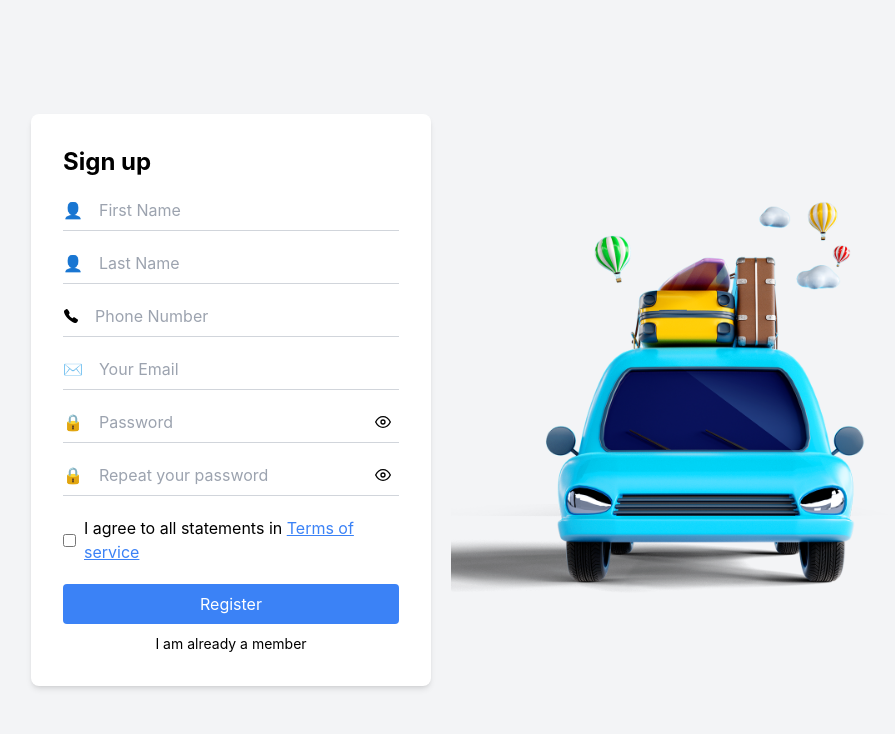
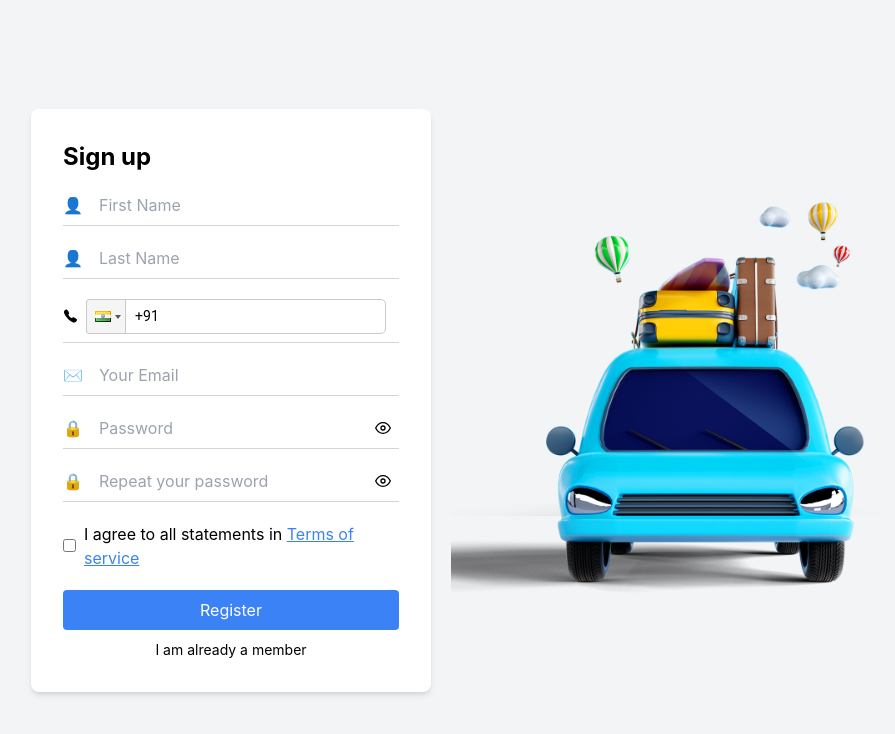
Before and after one commit to mdalishekh/Dock-OCR-AI, a React (Create React App) app: page /signup in a window 1280 px wide. Shown: the top 734 px of the page, without its empty margins (149-1044 px from the left). Built offline with nearby package versions, Linux system fonts and the light colour scheme.

Commit message:
updated code

```diff
--- a/package.json
+++ b/package.json
@@ -6,12 +6,16 @@
     "@testing-library/jest-dom": "^5.17.0",
     "@testing-library/react": "^13.4.0",
     "@testing-library/user-event": "^13.5.0",
+    "dotenv": "^16.4.5",
     "lucide-react": "^0.454.0",
     "react": "^18.3.1",
     "react-dom": "^18.3.1",
     "react-icons": "^5.3.0",
+    "react-phone-input-2": "^2.15.1",
     "react-router-dom": "^6.28.0",
     "react-scripts": "5.0.1",
+    "react-select": "^5.8.3",
+    "react-toastify": "^10.0.6",
     "web-vitals": "^2.1.4"
   },
   "scripts": {
--- a/src/App.js
+++ b/src/App.js
@@ -1,21 +1,63 @@
-import React from'react';
+import React, { useEffect } from 'react';
+import { Routes, Route, useLocation, useNavigate } from 'react-router-dom';
+import { ToastContainer, toast } from 'react-toastify';
+import 'react-toastify/dist/ReactToastify.css'; // Import toast styles
 import './App.css';
-import Component from './component/Registration';
-import { Routes, Route } from 'react-router-dom';
+import Registration from './component/Registration';
 import SignIn from './component/SignIn';
 import EmailVerification from './component/ConfirmationMail';
 
 function App() {
+  const location = useLocation();
+  const navigate = useNavigate();
+
+  useEffect(() => {
+    const searchParams = new URLSearchParams(location.search);
+    const token = searchParams.get('token');
+    if (location.pathname === '/auth/verifyToken' && token) {
+      verifyEmailToken(token);
+    }
+  }, [location]);
+
+
+  const verifyEmailToken = async (token) => {
+    try {
+      const response = await fetch(
+        `http://localhost:9090/api/v1/gocab/auth/signup/verify/token?token=${token}`,
+        { method: 'GET', redirect: 'follow' }
+      );
+
+      if (!response.ok) {
+        throw new Error('Failed to verify token');
+      }
+
+      const result = await response.json();
+      if (result.success) {
+        toast.success('Email verified successfully!', {
+          position: toast.POSITION.TOP_CENTER,
+        });
+        setTimeout(() => navigate('/login'), 2000);
+      } else {
+        toast.error(result.message || 'Verification failed!', {
+          position: toast.POSITION.TOP_CENTER,
+        });
+      }
+    } catch (error) {
+      console.error(error);
+      toast.error('An error occurred while verifying the email.',
+      );
+    }
+  };
+
   return (
     <div>
+      <ToastContainer />
       <Routes>
-      <Route path="/signup" element={<Component />} />
-      <Route path="/login" element={<SignIn />} />
-      {/* <Route path="/" element={<strong>Home Page</strong>} /> */}
-      <Route path="/" element={<EmailVerification/>} />
+        <Route path="/signup" element={<Registration />} />
+        <Route path="/login" element={<SignIn />} />
+        <Route path="/" element={<EmailVerification />} />
       </Routes>
     </div>
-
   );
 }
 
--- a/src/component/Registration.jsx
+++ b/src/component/Registration.jsx
@@ -1,8 +1,9 @@
-
 import React, { useState } from 'react';
 import image1 from '../image/register.png';
 import { IoCall } from "react-icons/io5";
 import { FiEye, FiEyeOff } from "react-icons/fi";
+import PhoneInput from 'react-phone-input-2';
+import 'react-phone-input-2/lib/style.css';
 
 const SignupForm = () => {
   const [formData, setFormData] = useState({
@@ -27,6 +28,13 @@ const SignupForm = () => {
     });
   };
 
+  const handlePhoneChange = (value) => {
+    setFormData({
+      ...formData,
+      phone: value,
+    });
+  };
+
   const handleSubmit = async (e) => {
     e.preventDefault();
     if (formData.password !== formData.confirmPassword) {
@@ -42,9 +50,12 @@ const SignupForm = () => {
       email: formData.email,
       password: formData.password,
     };
+    try {
 
-    try {
-      const response = await fetch('https://go-cab-test.onrender.com/auth/signup', {
+    console.log(process.env.REACT_APP_Java_Signup);
+
+      const response = await fetch(process.env.REACT_APP_Java_Signup, {
+
         method: 'POST',
         headers: {
           'Content-Type': 'application/json',
@@ -93,7 +104,7 @@ const SignupForm = () => {
         <h2 className="text-2xl font-bold mb-5">Sign up</h2>
         <form className="flex flex-col" onSubmit={handleSubmit}>
           <div className="flex items-center border-b border-gray-300 mb-5 pb-2">
-            <span role="img" aria-label="user icon" className="mr-2">👤</span>
+            <span className="mr-2">👤</span>
             <input
               type="text"
               name="firstname"
@@ -105,7 +116,7 @@ const SignupForm = () => {
             />
           </div>
           <div className="flex items-center border-b border-gray-300 mb-5 pb-2">
-            <span role="img" aria-label="user icon" className="mr-2">👤</span>
+            <span className="mr-2">👤</span>
             <input
               type="text"
               name="lastname"
@@ -116,18 +127,16 @@ const SignupForm = () => {
             />
           </div>
           <div className="flex items-center border-b border-gray-300 mb-5 pb-2">
-            <span role="img" aria-label="call icon" className="mr-2"><IoCall /></span>
-            <input
-              type="number"
-              name="phone"
-              placeholder="Phone Number"
+            <IoCall className="mr-2" />
+            <PhoneInput
+              country="in"
               value={formData.phone}
-              onChange={handleChange}
-              className="border-none outline-none flex-1 text-base px-2"
+              onChange={handlePhoneChange}
+              inputClass="border-none outline-none flex-1 text-base px-2"
             />
           </div>
           <div className="flex items-center border-b border-gray-300 mb-5 pb-2">
-            <span role="img" aria-label="email icon" className="mr-2">✉️</span>
+            <span className="mr-2">✉️</span>
             <input
               type="email"
               name="email"
@@ -139,7 +148,7 @@ const SignupForm = () => {
             />
           </div>
           <div className="flex items-center border-b border-gray-300 mb-5 pb-2 relative">
-            <span role="img" aria-label="lock icon" className="mr-2">🔒</span>
+            <span className="mr-2">🔒</span>
             <input
               type={showPassword ? 'text' : 'password'}
               name="password"
@@ -158,14 +167,14 @@ const SignupForm = () => {
             </button>
           </div>
           <div className="flex items-center border-b border-gray-300 mb-5 pb-2 relative">
-            <span role="img" aria-label="lock icon" className="mr-2">🔒</span>
+            <span className="mr-2">🔒</span>
             <input
               type={showConfirmPassword ? 'text' : 'password'}
               name="confirmPassword"
               placeholder="Repeat your password"
               value={formData.confirmPassword}
+              required
               onChange={handleChange}
-              required
               className="border-none outline-none flex-1 text-base px-2"
             />
             <button
@@ -187,7 +196,9 @@ const SignupForm = () => {
             />
             <label>
               I agree to all statements in{' '}
-              <a href="#" className="text-blue-500 underline cursor-pointer">Terms of service</a>
+              <a href="#" className="text-blue-500 underline cursor-pointer">
+                Terms of service
+              </a>
             </label>
           </div>
           <button
@@ -197,7 +208,12 @@ const SignupForm = () => {
           >
             {loading ? (
               <span className="flex items-center justify-center">
-                <svg className="animate-spin h-5 w-5 mr-3 text-white" xmlns="http://www.w3.org/2000/svg" fill="none" viewBox="0 0 24 24">
+                <svg
+                  className="animate-spin h-5 w-5 mr-3 text-white"
+                  xmlns="http://www.w3.org/2000/svg"
+                  fill="none"
+                  viewBox="0 0 24 24"
+                >
                   <circle className="opacity-25" cx="12" cy="12" r="10" stroke="currentColor" strokeWidth="4" />
                   <path className="opacity-75" fill="currentColor" d="M4 12a8 8 0 018-8v8H4z" />
                 </svg>
```
Also changed, not shown: 2 other files (tests, documents, lock files or other folders).
